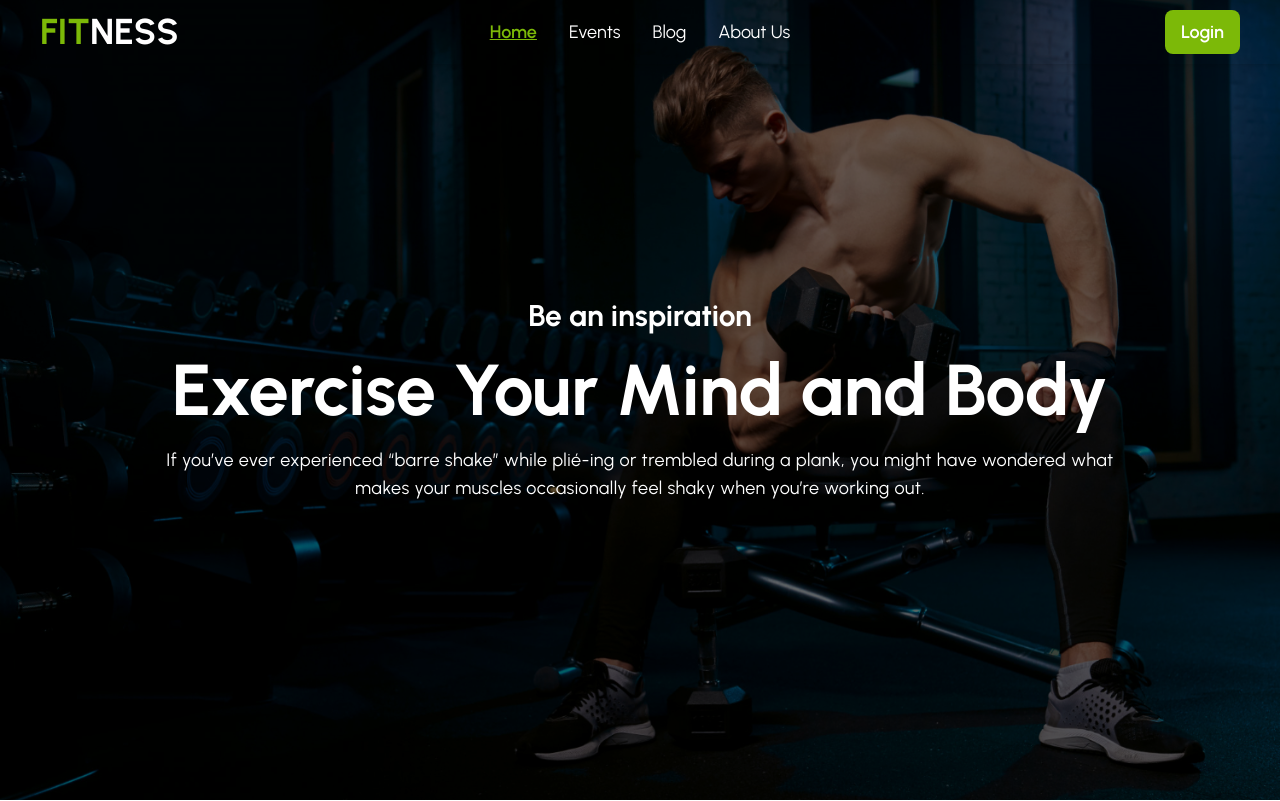
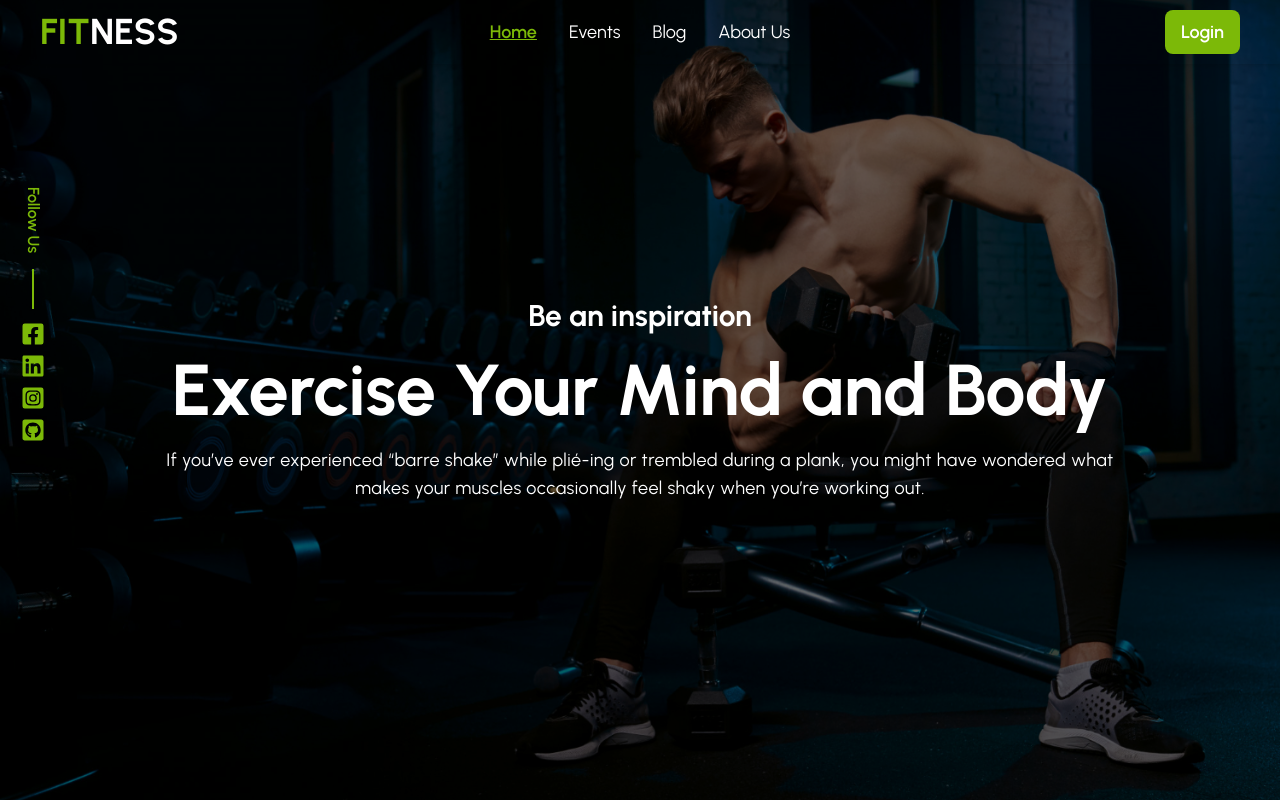
Before and after one commit to shahadat74238/fitness_your_career, a React (Vite) app: page / in a window 1280 px wide. Shown: the top 801 px of the page. Built offline with nearby package versions, Linux system fonts and the light colour scheme; no server answers.

Commit message:
added social section

```diff
--- a/src/Pages/AboutUs/AboutUs.jsx
+++ b/src/Pages/AboutUs/AboutUs.jsx
@@ -1,4 +1,5 @@
 /* eslint-disable react/no-unescaped-entities */
+
 
 const AboutUs = () => {
   return (
@@ -13,6 +14,7 @@ const AboutUs = () => {
           About Us
         </h1>
       </div>
+
       <div className="max-w-7xl mx-auto px-5 md:px-10">
         <div className="flex items-center md:flex-row gap-5 flex-col-reverse">
           <div className="flex-1">
--- a/src/Pages/Login/Login.jsx
+++ b/src/Pages/Login/Login.jsx
@@ -70,7 +70,7 @@ const Login = () => {
           Login
         </h1>
       </div>
-      <div className="max-w-7xl  mx-auto py-10 justify-between grid grid-cols-1 lg:grid-cols-2">
+      <div className="max-w-7xl mx-auto py-10 justify-between grid grid-cols-1 lg:grid-cols-2">
         <div className="md:w-3/4 mx-auto px-5 md:px-10 lg:px-0  md:pb-8 rounded-lg">
           <div className="md:px-14 px-8 py-6 rounded-md border border-[#7cb908]">
             <h1 className="font-bold text-2xl text-[#7cb908]">Login</h1>
--- /dev/null
+++ b/src/Pages/Shared/Social/Social.jsx
@@ -0,0 +1,46 @@
+import {
+  FaFacebookSquare,
+  FaGithubSquare,
+  FaInstagramSquare,
+  FaLinkedin,
+} from "react-icons/fa";
+import { Link } from "react-router-dom";
+
+const Social = () => {
+  return (
+    <div className="fixed top-52 hidden lg:flex flex-col justify-center items-center">
+        <p className="rotate-90 mb-14 text-[#7cb908] font-semibold">Follow Us</p>
+        <hr className="w-10 border border-[#7cb908] rotate-90" />
+      <div className=" space-y-2 mt-8">
+        <li className="list-none">
+          <Link target={"_blank"} to="https://www.facebook.com/Shahadat.74238">
+            <FaFacebookSquare className="text-[#7cb908] text-2xl" />
+          </Link>
+        </li >
+        <li className="list-none">
+          <Link
+            target={"_blank"}
+            to="https://www.linkedin.com/in/md-shahadat-hosen-801164288/"
+          >
+            <FaLinkedin className="text-[#7cb908] text-2xl" />
+          </Link>
+        </li >
+        <li className="list-none">
+          <Link
+            target={"_blank"}
+            to="https://www.instagram.com/mdshahadathosen74238/"
+          >
+            <FaInstagramSquare className="text-[#7cb908] text-2xl" />
+          </Link>
+        </li>
+        <li className="list-none">
+          <Link target={"_blank"} to="https://github.com/shahadat74238">
+            <FaGithubSquare className="text-[#7cb908] text-2xl" />
+          </Link>
+        </li>
+      </div>
+    </div>
+  );
+};
+
+export default Social;
--- a/src/Root/Root.jsx
+++ b/src/Root/Root.jsx
@@ -1,11 +1,13 @@
 import { Outlet } from "react-router-dom";
 import Navbar from "../Pages/Shared/Navbar/Navbar";
 import Footer from "../Pages/Shared/Footer/Footer";
+import Social from "../Pages/Shared/Social/Social";
 
 const Root = () => {
   return (
     <div>
       <Navbar />
+      <Social />
       <Outlet />
       <Footer />
     </div>
--- a/src/Router/Router.jsx
+++ b/src/Router/Router.jsx
@@ -23,7 +23,11 @@ const router = createBrowserRouter([
       },
       {
         path: "/events",
-        element: <Events />,
+        element: (
+          <PrivetRoute>
+            <Events />
+          </PrivetRoute>
+        ),
         loader: () => fetch("../gym_data.json"),
       },
       {
```
